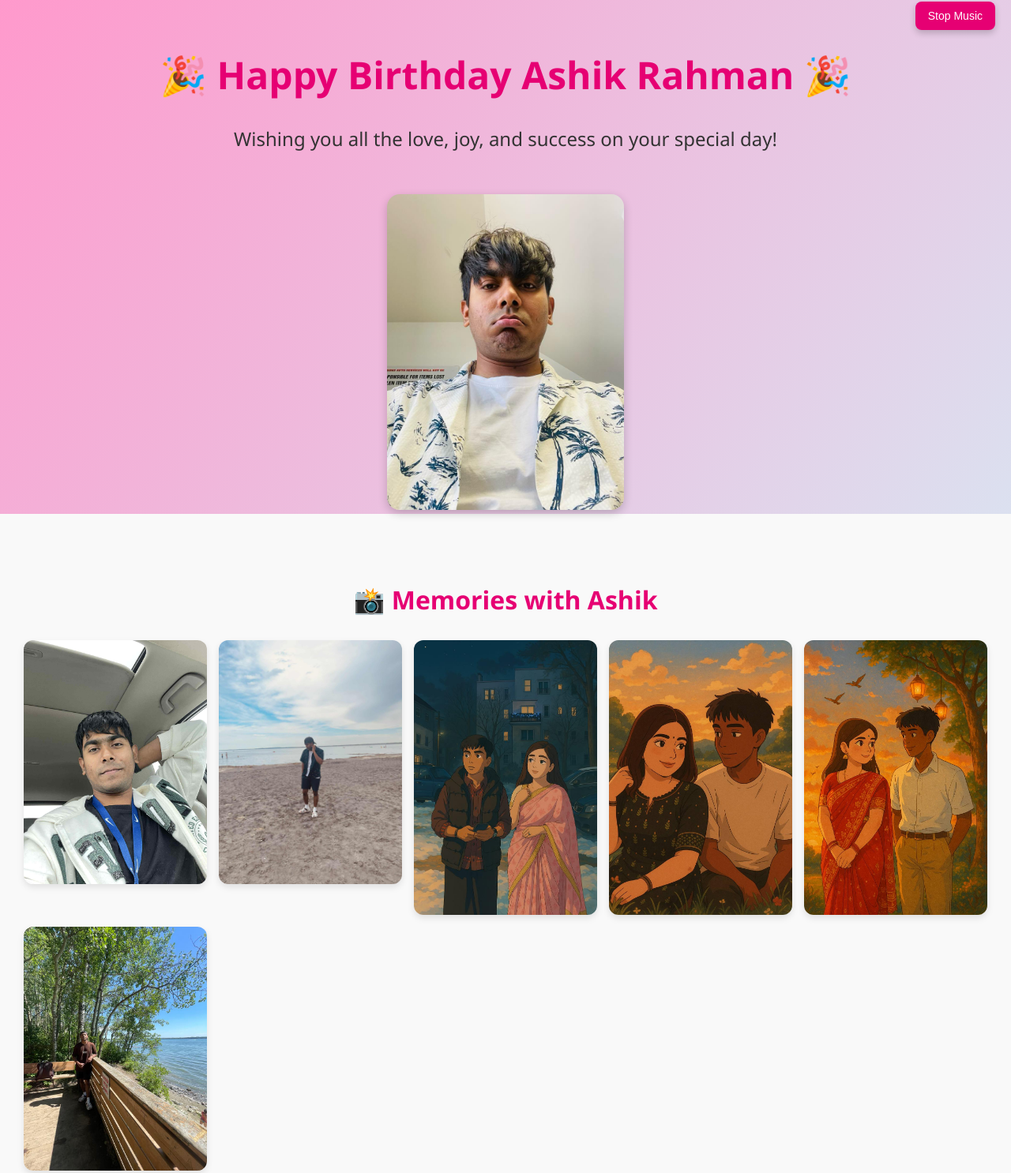
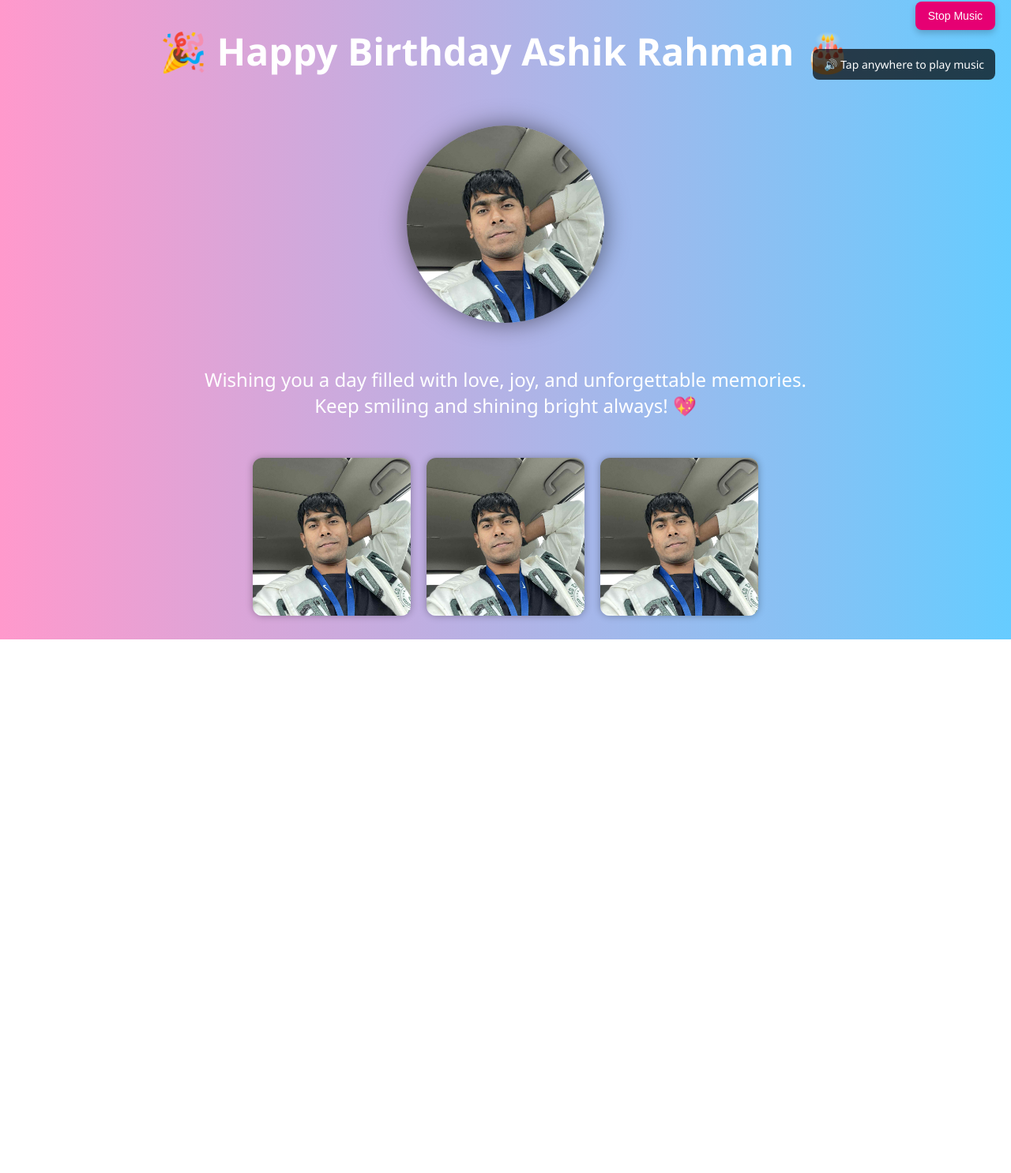
Before and after one commit to Tanvir-Azad-Mahir/ashik-birthday, a plain HTML site: page index.html in a window 1280 px wide. Shown: the part 18-1504 px from the top of the page at 79% size. After the commit the page ends 828 px from the top, so only its background shows below. Drawn offline with Linux system fonts and the light colour scheme.

Commit message:
Update index.html

```diff
--- a/index.html
+++ b/index.html
@@ -9,28 +9,54 @@
       margin: 0;
       padding: 0;
       font-family: 'Segoe UI', sans-serif;
-      background: linear-gradient(to bottom right, #ff99cc, #ccffff);
+      background: linear-gradient(to right, #ff99cc, #66ccff);
+      color: white;
       text-align: center;
-      color: #333;
       overflow-x: hidden;
     }
 
     h1 {
-      font-size: 3em;
-      margin-top: 80px;
-      color: #e60073;
+      margin-top: 50px;
+      font-size: 3rem;
+      animation: fadeIn 2s ease-in-out;
     }
 
-    p {
-      font-size: 1.5em;
+    .photo {
+      width: 250px;
+      height: 250px;
+      border-radius: 50%;
+      object-fit: cover;
+      margin: 30px auto;
+      box-shadow: 0 0 30px rgba(0,0,0,0.5);
     }
 
-    img.main-photo {
-      width: 300px;
-      max-width: 90%;
-      border-radius: 16px;
-      margin-top: 30px;
-      box-shadow: 0 4px 12px rgba(0,0,0,0.2);
+    .wish {
+      font-size: 1.5rem;
+      padding: 20px;
+      max-width: 800px;
+      margin: 0 auto;
+      animation: fadeIn 3s ease-in-out;
+    }
+
+    .gallery {
+      display: flex;
+      flex-wrap: wrap;
+      justify-content: center;
+      gap: 20px;
+      padding: 30px 10px;
+    }
+
+    .gallery img {
+      width: 200px;
+      height: 200px;
+      object-fit: cover;
+      border-radius: 12px;
+      box-shadow: 0 0 10px rgba(0,0,0,0.3);
+    }
+
+    @keyframes fadeIn {
+      from { opacity: 0; transform: translateY(-20px); }
+      to { opacity: 1; transform: translateY(0); }
     }
 
     #stop-music-btn {
@@ -53,77 +79,44 @@
       background: #b30059;
     }
 
-    #gallery {
-      text-align: center;
-      padding: 60px 20px;
-      background: #f9f9f9;
-    }
-
-    #gallery h2 {
-      font-size: 2em;
-      margin-bottom: 30px;
-      color: #e60073;
-    }
-
-    .gallery-grid {
-      display: grid;
-      grid-template-columns: repeat(auto-fit, minmax(200px, 1fr));
-      gap: 15px;
-      padding: 0 10px;
-    }
-
-    .gallery-grid img {
-      width: 100%;
-      height: auto;
-      border-radius: 12px;
-      box-shadow: 0 4px 8px rgba(0,0,0,0.1);
-      transition: transform 0.3s ease;
-      cursor: pointer;
-    }
-
-    .gallery-grid img:hover {
-      transform: scale(1.05);
-    }
-
-    footer {
-      margin-top: 50px;
-      padding: 20px;
-      background-color: #fff;
+    #tap-note {
+      position: fixed;
+      top: 80px;
+      right: 20px;
+      background: rgba(0,0,0,0.7);
+      padding: 10px 14px;
+      border-radius: 8px;
       font-size: 14px;
+      color: #fff;
+      z-index: 9998;
+      animation: fadeIn 1s ease-in-out;
     }
   </style>
 </head>
+
 <body>
-  <h1>🎉 Happy Birthday Ashik Rahman 🎉</h1>
-  <p>Wishing you all the love, joy, and success on your special day!</p>
-  <img src="ashik2.jpg" alt="Ashik Rahman" class="main-photo"/>
+  <h1>🎉 Happy Birthday Ashik Rahman 🎂</h1>
+  <img src="ashik.jpg" alt="Ashik Rahman" class="photo" />
+  <p class="wish">
+    Wishing you a day filled with love, joy, and unforgettable memories. Keep smiling and shining bright always! 💖
+  </p>
+
+  <!-- Optional Gallery -->
+  <div class="gallery">
+    <img src="ashik.jpg" alt="Ashik 1">
+    <img src="ashik.jpg" alt="Ashik 2">
+    <img src="ashik.jpg" alt="Ashik 3">
+    <!-- Add more images as needed -->
+  </div>
+
+  <!-- Audio element -->
+  <audio id="birthday-audio" src="happy.mp3" loop></audio>
 
   <!-- Stop Music Button -->
   <button id="stop-music-btn" onclick="stopMusic()">Stop Music</button>
 
-  <!-- Audio (autoplay enabled) -->
-  <audio id="birthday-audio" autoplay loop>
-    <source src="happy.mp3" type="audio/mp3" />
-    Your browser does not support the audio element.
-  </audio>
-
-  <!-- Gallery Section -->
-  <section id="gallery">
-    <h2>📸 Memories with Ashik</h2>
-    <div class="gallery-grid">
-      <img src="ashik.jpg" alt="Ashik photo 1" />
-      <img src="ashik1.jpg" alt="Ashik photo 2" />
-      <img src="ashik3.jpg" alt="Ashik photo 3" />
-      <img src="ashik4.jpg" alt="Ashik photo 4" />
-       <img src="ashik5.jpg" alt="Ashik photo 4" />
-       <img src="ashik6.jpg" alt="Ashik photo 4" />
-      <!-- Add more images as needed -->
-    </div>
-  </section>
-
-  <footer>
-    Made with ❤️ by Tasmia Rahman Mysha
-  </footer>
+  <!-- Tap to play notice -->
+  <div id="tap-note">🔊 Tap anywhere to play music</div>
 
   <script>
     const audio = document.getElementById('birthday-audio');
@@ -133,12 +126,14 @@
       audio.currentTime = 0;
     }
 
-    // Attempt to autoplay (for browsers that block it without interaction)
-    window.addEventListener('DOMContentLoaded', () => {
-      audio.play().catch(e => {
-        console.log("Autoplay blocked, will play after interaction.");
-      });
-    });
+    // Start music on user interaction
+    function startMusicOnce() {
+      audio.play().catch(err => console.log("Autoplay blocked:", err));
+      document.getElementById('tap-note')?.remove();
+      document.body.removeEventListener('click', startMusicOnce);
+    }
+
+    document.body.addEventListener('click', startMusicOnce);
   </script>
 </body>
 </html>
```
